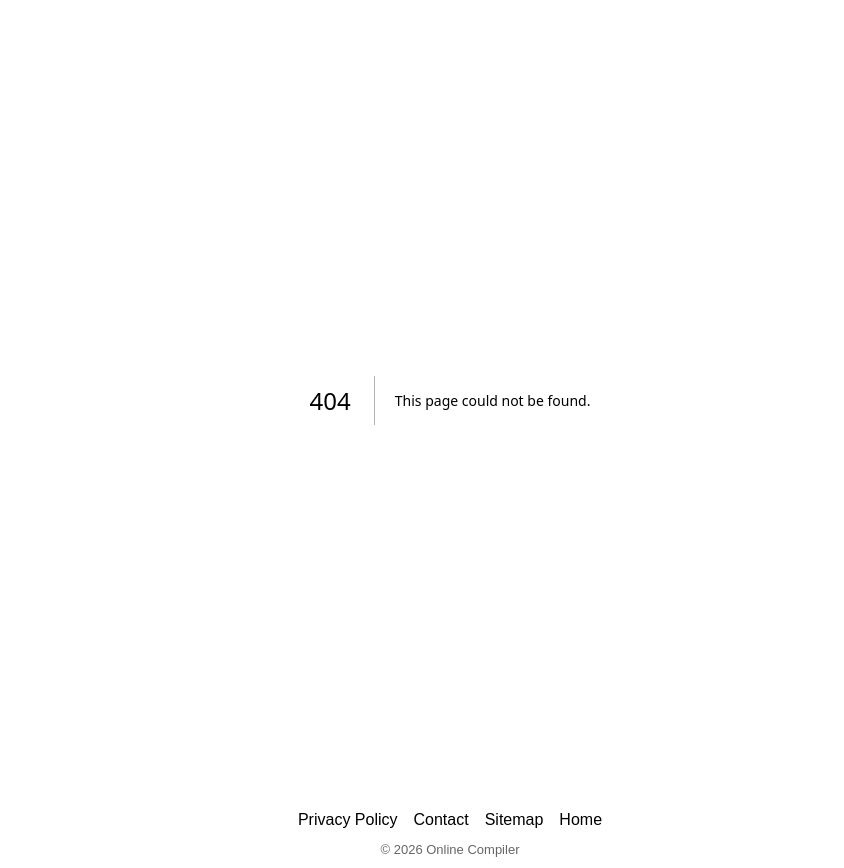
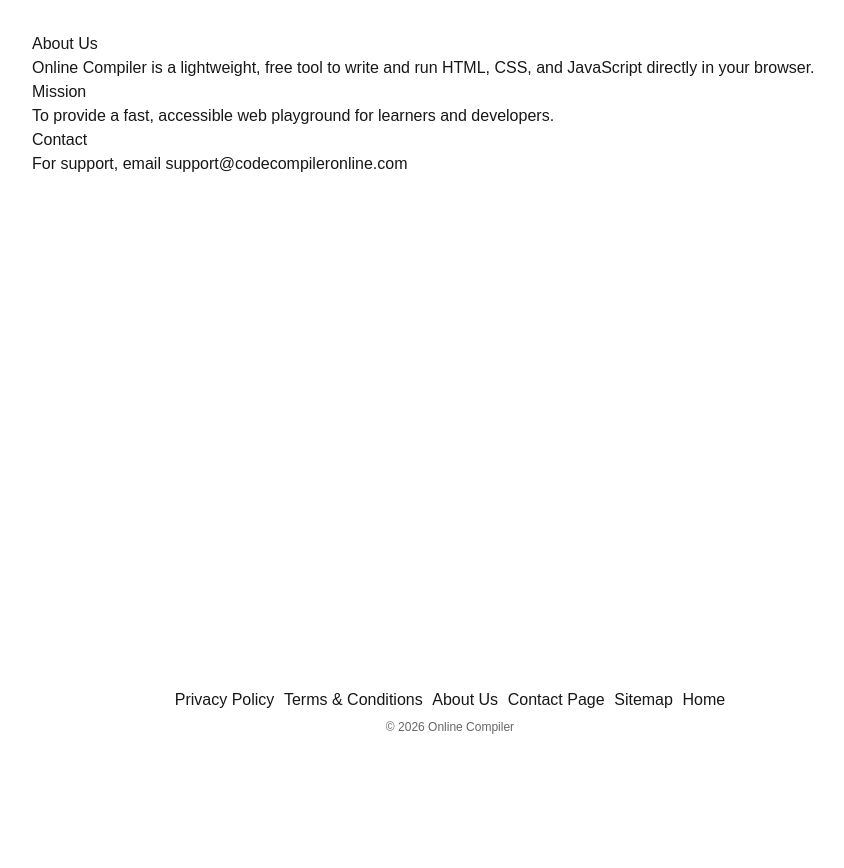
Before and after one commit to chandan1gaur/online-compiler, a Next.js app: page /about in a window 1280 px wide. Before the commit this address had no page. Shown: the whole page, without its empty margins (190-1034 px from the left). After the commit the page ends 800 px from the top, so only its background shows below. Built offline with nearby package versions, Linux system fonts and the light colour scheme.

Commit message:
console output changes for JS

```diff
--- /dev/null
+++ b/app/about/page.tsx
@@ -0,0 +1,23 @@
+import React from 'react'
+
+export const metadata = {
+  title: 'About Us - Online Compiler',
+  description: 'About Online Compiler — mission, vision, and team information.',
+}
+
+export default function AboutPage() {
+  return (
+    <main style={{padding: '2rem', maxWidth: 900, margin: '0 auto'}}>
+      <h1>About Us</h1>
+      <p>Online Compiler is a lightweight, free tool to write and run HTML, CSS, and JavaScript directly in your browser.</p>
+      <section>
+        <h2>Mission</h2>
+        <p>To provide a fast, accessible web playground for learners and developers.</p>
+      </section>
+      <section>
+        <h2>Contact</h2>
+        <p>For support, email support@codecompileronline.com</p>
+      </section>
+    </main>
+  )
+}
--- a/app/layout.tsx
+++ b/app/layout.tsx
@@ -100,13 +100,15 @@ function gtag(){dataLayer.push(arguments);} gtag('js', new Date()); gtag('config
           {children}
         </div>
         <footer style={{ padding: '0.5rem', textAlign: 'center'}}>
-          <div style={{maxWidth: 980, margin: '0 auto', display: 'flex', gap: '1rem', justifyContent: 'center', flexWrap: 'wrap'}}>
+          <div style={{maxWidth: 980, margin: '0 auto', display: 'flex', gap: '0.6rem', justifyContent: 'center', flexWrap: 'wrap'}}>
             <a href="/privacy">Privacy Policy</a>
-            <a href="/contact">Contact</a>
+            <a href="/terms">Terms & Conditions</a>
+            <a href="/about">About Us</a>
+            <a href="/contact">Contact Page</a>
             <a href="/sitemap.xml">Sitemap</a>
             <a href="/">Home</a>
           </div>
-          <div style={{marginTop: 8, color: '#666', fontSize: 13}}>© {new Date().getFullYear()} Online Compiler</div>
+          <div style={{marginTop: 6, color: '#666', fontSize: 12}}>© {new Date().getFullYear()} Online Compiler</div>
         </footer>
       </body>
     </html>
--- a/app/sitemap.ts
+++ b/app/sitemap.ts
@@ -15,6 +15,18 @@ export default function sitemap(): MetadataRoute.Sitemap {
       lastModified: new Date(),
       changeFrequency: 'monthly',
       priority: 0.3,
+    },
+    {
+      url: `${baseUrl}/about`,
+      lastModified: new Date(),
+      changeFrequency: 'monthly',
+      priority: 0.4,
+    },
+    {
+      url: `${baseUrl}/terms`,
+      lastModified: new Date(),
+      changeFrequency: 'yearly',
+      priority: 0.2,
     },
     {
       url: `${baseUrl}/contact`,
--- /dev/null
+++ b/app/terms/page.tsx
@@ -0,0 +1,23 @@
+import React from 'react'
+
+export const metadata = {
+  title: 'Terms & Conditions - Online Compiler',
+  description: 'Terms and conditions for using Online Compiler.',
+}
+
+export default function TermsPage() {
+  return (
+    <main style={{padding: '2rem', maxWidth: 900, margin: '0 auto'}}>
+      <h1>Terms & Conditions</h1>
+      <p>This is a placeholder for Terms & Conditions. Replace with your full terms before publishing.</p>
+      <section>
+        <h2>Usage</h2>
+        <p>Describe acceptable use, intellectual property, and liability limits.</p>
+      </section>
+      <section>
+        <h2>Contact</h2>
+        <p>Contact support@codecompileronline.com for questions about these terms.</p>
+      </section>
+    </main>
+  )
+}
```
Also changed, not shown: components/Home.tsx (+13 -4 lines).
